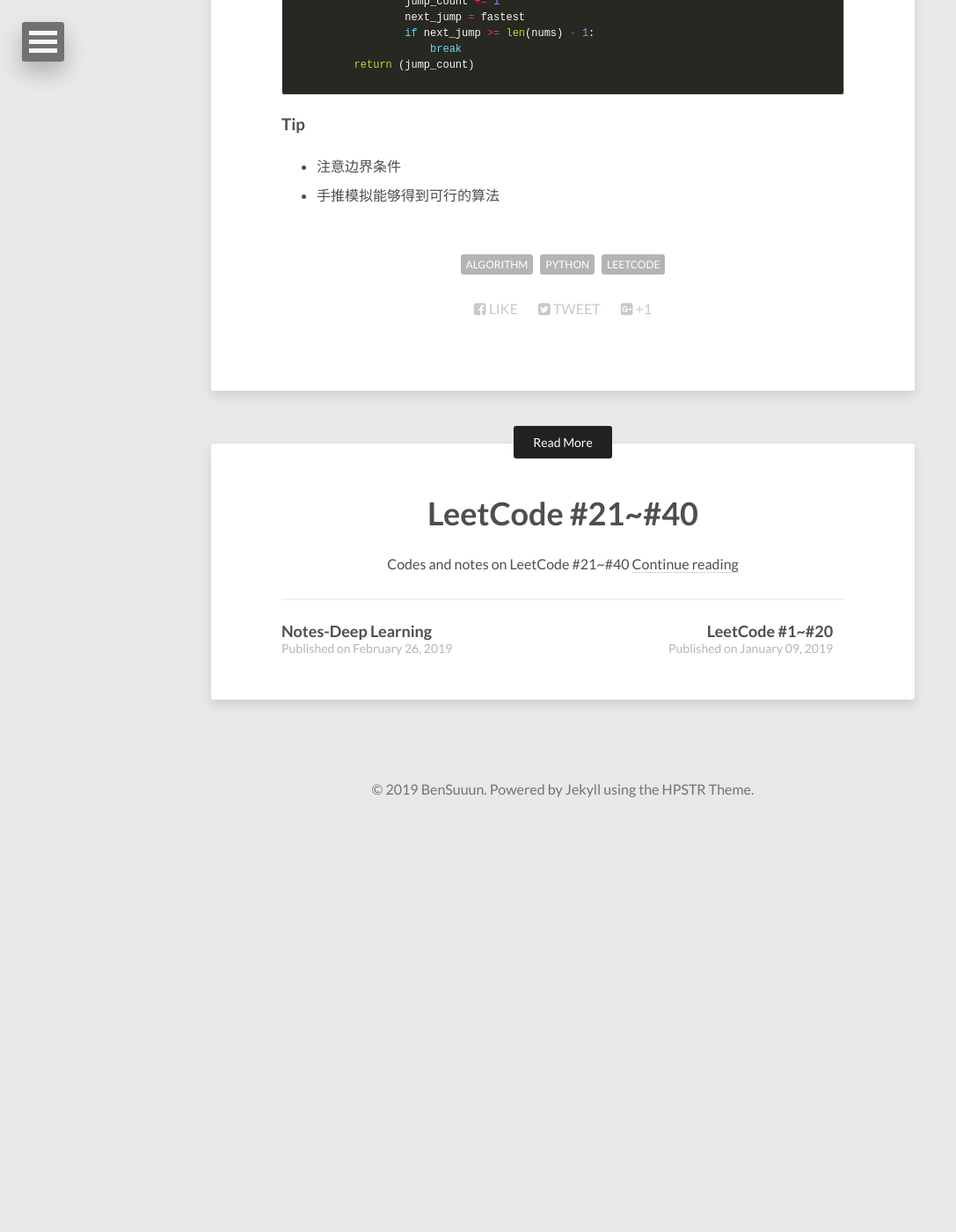
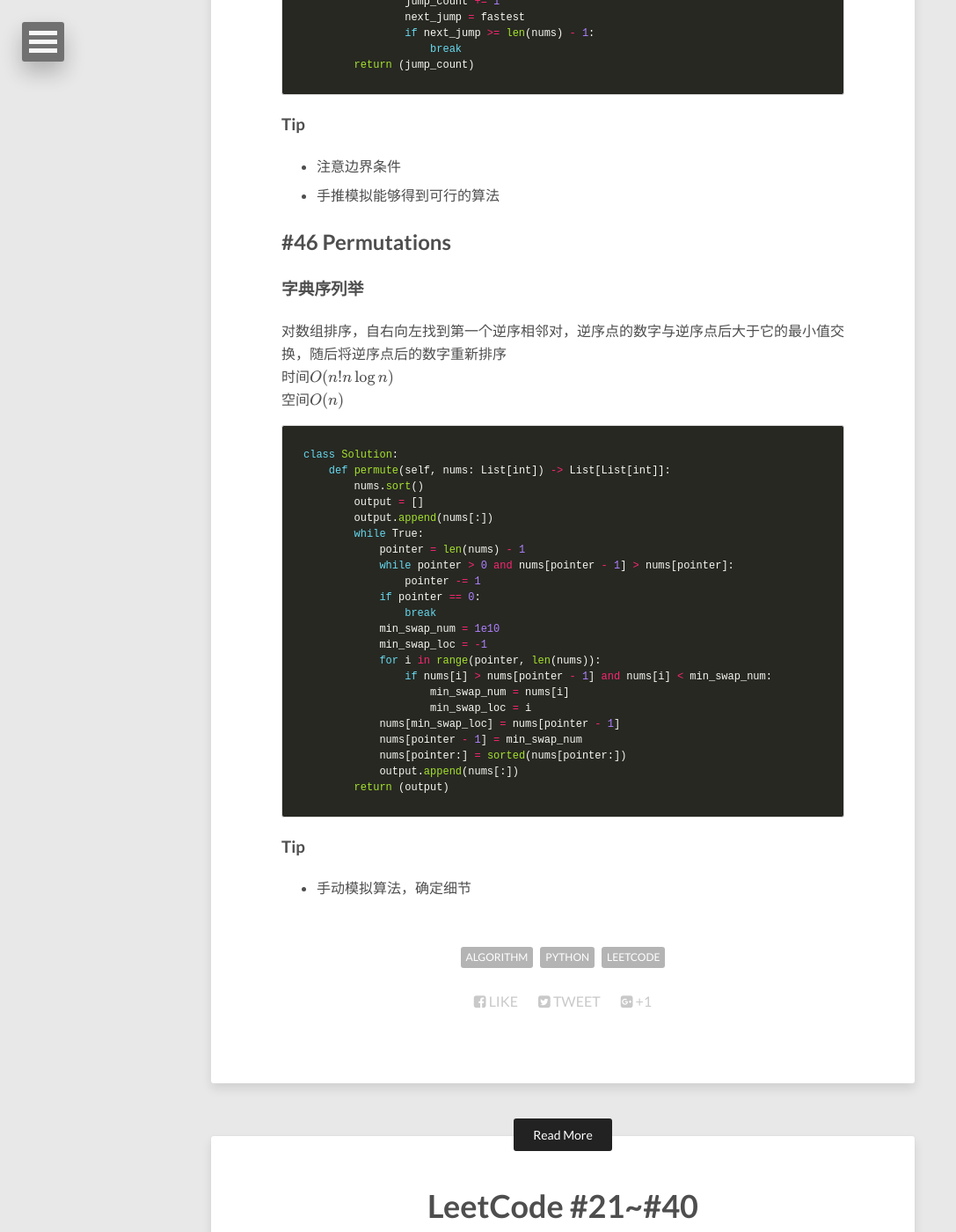
Before and after one commit to Wangbin-Sun/wangbin-sun.github.io, a Jekyll site: the page built from _posts/2019-03-29-leetcode-41-to-60.md, in a window 1280 px wide and 1400 px high, scrolled down 5629 px. Shown: the whole window at 88% size, without its empty margins (0-1087 px from the left). Built offline with Jekyll 4.4.1, drawn with Linux system fonts in a browser that asks for light colours; nearby versions of some CDN libraries; formulas are drawn with MathJax 3; before the commit the page ends 6567 px from its top, so only the background shows below that; some of the changed text lies outside the part shown.

Commit message:
Update Leetcode to #46

````diff
--- a/_posts/2019-03-29-leetcode-41-to-60.md
+++ b/_posts/2019-03-29-leetcode-41-to-60.md
@@ -165,7 +165,7 @@ class Solution:
 ```
 
 ### *简化动态规划
-dp[i]表示s[:i]能否被匹配上。依次列举p中的字母，若当前字母不是*，则对dp逆向更新，判断dp[i-1]能否匹配外加s[i]是否匹配；而若当前字母是*，则对dp正向更新，判断dp[i-1]或dp[i]能否匹配。
+dp[i]表示s[:i]能否被匹配上。依次列举p中的字母，若当前字母不是\*，则对dp逆向更新，判断dp[i-1]能否匹配外加s[i]是否匹配；而若当前字母是\*，则对dp正向更新，判断dp[i-1]或dp[i]能否匹配。
 时间$O(mn)$
 空间$O(n)$
 
@@ -236,3 +236,37 @@ class Solution:
 ### Tip
 * 注意边界条件
 * 手推模拟能够得到可行的算法
+
+## #46 Permutations
+
+### 字典序列举
+对数组排序，自右向左找到第一个逆序相邻对，逆序点的数字与逆序点后大于它的最小值交换，随后将逆序点后的数字重新排序
+时间$O(n!n\log n)$
+空间$O(n)$
+```python
+class Solution:
+    def permute(self, nums: List[int]) -> List[List[int]]:
+        nums.sort()
+        output = []
+        output.append(nums[:])
+        while True:
+            pointer = len(nums) - 1
+            while pointer > 0 and nums[pointer - 1] > nums[pointer]:
+                pointer -= 1
+            if pointer == 0:
+                break
+            min_swap_num = 1e10
+            min_swap_loc = -1
+            for i in range(pointer, len(nums)):
+                if nums[i] > nums[pointer - 1] and nums[i] < min_swap_num:
+                    min_swap_num = nums[i]
+                    min_swap_loc = i
+            nums[min_swap_loc] = nums[pointer - 1]
+            nums[pointer - 1] = min_swap_num
+            nums[pointer:] = sorted(nums[pointer:])
+            output.append(nums[:])
+        return (output)
+```
+
+### Tip
+* 手动模拟算法，确定细节
````
